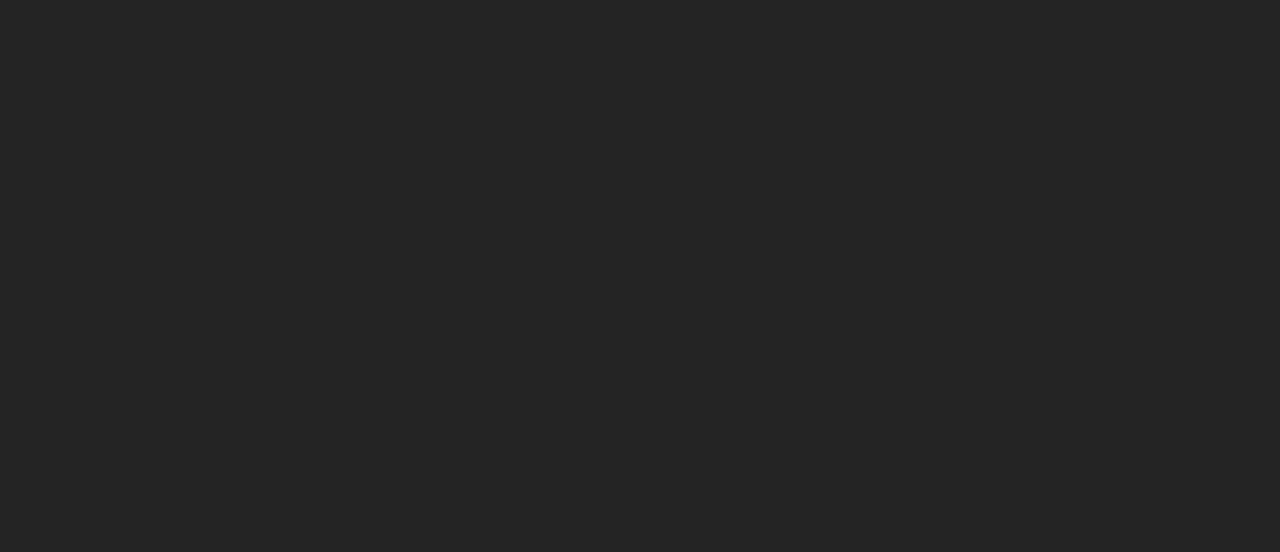
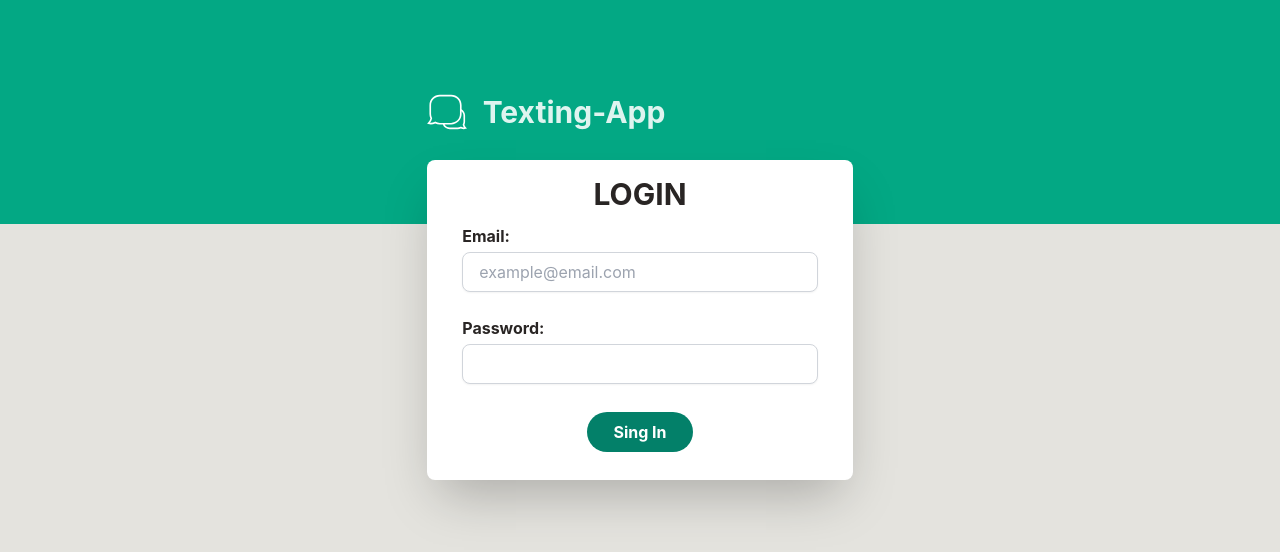
Before and after one commit to Rafael3994/texting-app, a React (Vite) app in the folder apps/frontend/: page / in a window 1280 px wide. Shown: the top 552 px of the page. Built offline with nearby package versions, Linux system fonts and the light colour scheme.

Commit message:
feat:login-presentation

```diff
--- a/apps/frontend/src/App.tsx
+++ b/apps/frontend/src/App.tsx
@@ -1,9 +1,10 @@
 import './index.css'
+import Login from '@src/pages/login/Login'
 
 function App() {
   return (
     <>
-
+      <Login />
     </>
   )
 }
--- /dev/null
+++ b/apps/frontend/src/components/presentational/CustomInputEmail.jsx
@@ -0,0 +1,17 @@
+import React from 'react'
+
+export default function CustomInputEmail() {
+    return (
+        <>
+            <label className='font-bold text-stone-800' htmlFor="email">
+                Email:
+            </label>
+            <input
+                type="email"
+                id="email"
+                className="mt-1 sm:placeholder:opacity-100 placeholder:opacity-0 w-full h-8 md:h-10 px-4 py-2 bg-white border border-gray-300 rounded-lg shadow-sm focus:outline-none focus:ring-2 focus:ring-dark-green focus:border-dark-green-hover transition duration-200 ease-in-out"
+                placeholder="example@email.com"
+            />
+        </>
+    );
+}
--- /dev/null
+++ b/apps/frontend/src/components/presentational/CustomInputPassword.jsx
@@ -0,0 +1,16 @@
+import React from 'react'
+
+export default function CustomInputPassword() {
+    return (
+        <>
+            <label className='font-bold text-stone-800' htmlFor="email">
+                Password:
+            </label>
+            <input
+                type="password"
+                id="password"
+                className="mt-1 sm:placeholder:opacity-100 placeholder:opacity-0 w-full h-8 md:h-10 px-4 py-2 bg-white border border-gray-300 rounded-lg shadow-sm focus:outline-none focus:ring-2 focus:ring-dark-green focus:border-dark-green-hover transition duration-200 ease-in-out"
+            />
+        </>
+    );
+}
--- a/apps/frontend/src/index.css
+++ b/apps/frontend/src/index.css
@@ -9,8 +9,7 @@
 
   color-scheme: light dark;
   color: rgba(255, 255, 255, 0.87);
-  background-color: #242424;
-
+  background-color: #e4e3de;
   font-synthesis: none;
   text-rendering: optimizeLegibility;
   -webkit-font-smoothing: antialiased;
--- /dev/null
+++ b/apps/frontend/src/pages/login/Login.tsx
@@ -0,0 +1,35 @@
+import bubbleSVG from '@src/assets/bubble.svg';
+import CustomInputEmail from '@src/components/presentational/CustomInputEmail';
+import CustomInputPassword from '@src/components/presentational/CustomInputPassword';
+
+export default function Login() {
+    return (
+        <div className='flex justify-center items-center flex-col'>
+            <header className='h-56 w-full bg-main-green flex justify-center items-center'>
+                <div className="h-1/6 w-3/6 md:w-3/6 lg:w-6/12 xl:w-4/12">
+                    <div className='flex flex-row items-center h-full w-full'>
+                        <img src={bubbleSVG} alt='bubbleSVG' className='h-10 w-10 mr-4' />
+                        <h1 className='font-bold text-xl md:text-3xl whitespace-nowrap'>Texting-App</h1>
+                    </div>
+                </div>
+            </header>
+            <section className='h-80 w-4/6 md:w-3/6 lg:w-6/12 xl:w-4/12 bg-white rounded-lg z-10 shadow-2xl mt-[-4rem]'>
+                <div className='h-full w-full flex flex-col items-center my-4'>
+                    <h2 className='text-stone-800 font-bold text-xl md:text-3xl'>LOGIN</h2>
+
+                    <div className='h-1/4 w-10/12 mt-3'>
+                        <CustomInputEmail />
+                    </div>
+                    <div className='h-1/4 w-10/12 mt-3'>
+                        <CustomInputPassword />
+                    </div>
+
+                    <button className="mt-4 bg-dark-green hover:bg-dark-green-hover text-white font-bold h-10 w-2/5 md:w-3/12 rounded-full">
+                        Sing In
+                    </button>
+
+                </div>
+            </section >
+        </div >
+    )
+}
--- a/apps/frontend/tailwind.config.js
+++ b/apps/frontend/tailwind.config.js
@@ -4,7 +4,15 @@
     "./src/**/*.{js,jsx,ts,tsx}",
   ],
   theme: {
-    extend: {},
+    extend: {
+      colors: {
+        "main-green": '#03a884',
+        "dark-green": '#038069',
+        "dark-green-hover": "#027562",
+        "white-font": '#fdfefe',
+        "main-background": '#e4e3de',
+      }
+    },
   },
   plugins: [],
 }
--- a/apps/frontend/vite.config.ts
+++ b/apps/frontend/vite.config.ts
@@ -1,9 +1,15 @@
 import { defineConfig } from 'vite'
 import react from '@vitejs/plugin-react-swc'
+import path from 'path';
 
 // https://vitejs.dev/config/
 export default defineConfig({
   plugins: [react()],
+  resolve: {
+    alias: {
+      '@src': path.resolve(__dirname, 'src'),
+    }
+  },
   server: {
     proxy: {
       '/api': {
```
Also changed, not shown: apps/frontend/tsconfig.json (+20 -6 lines), apps/frontend/src/assets/bubble.svg (added).
